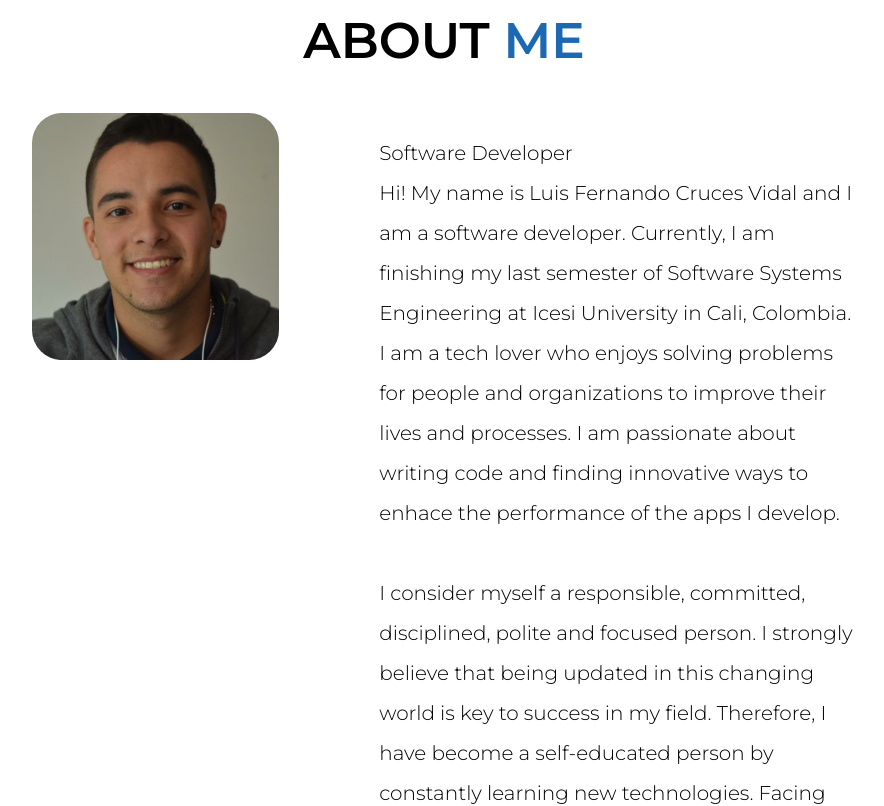
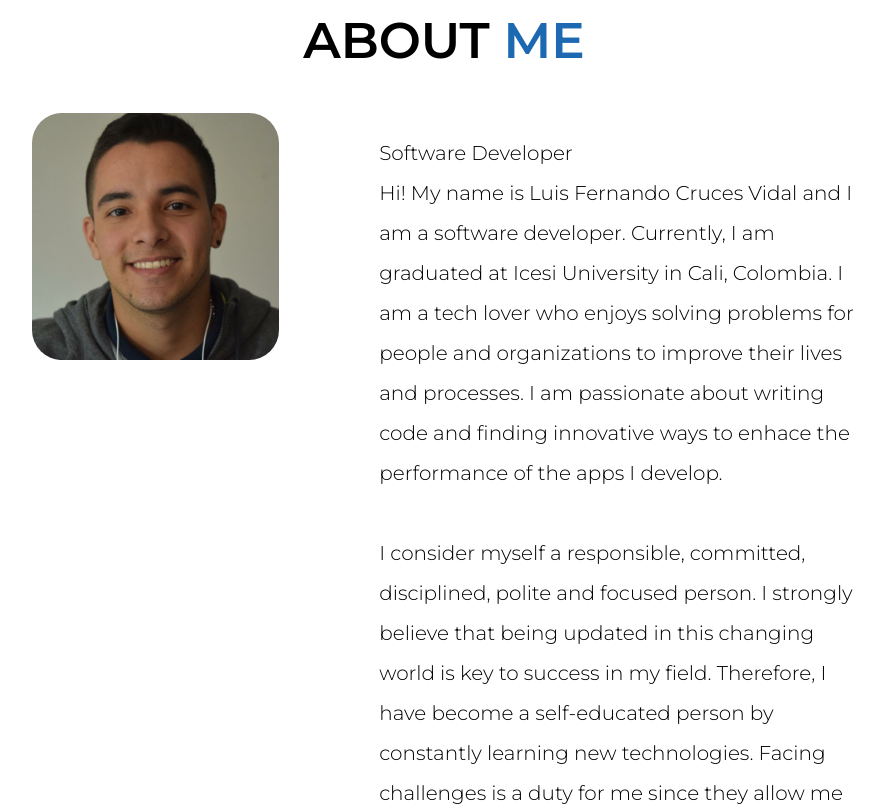
Before and after one commit to luisVidal97/cv-react, a React (Create React App) app: page / in a window 1280 px wide. Shown: the part 6340-7146 px from the top of the page, without its empty margins (196-1080 px from the left). Built offline with nearby package versions, Linux system fonts and the light colour scheme.

Commit message:
changed status: student to graduated

```diff
--- a/src/components/AboutMe.js
+++ b/src/components/AboutMe.js
@@ -10,7 +10,7 @@ export const AboutMe = () => {
                     <span> Software Developer</span>
                     <br />
                     Hi! My name is Luis Fernando Cruces Vidal and I am a software developer.
-                    Currently, I am finishing my last semester of Software Systems Engineering at Icesi  University in Cali, Colombia.
+                    Currently, I am graduated at Icesi University in Cali, Colombia.
                     I am a tech lover who enjoys solving problems for people and organizations to improve their lives and processes.
                     I am passionate about writing code and finding innovative ways to enhace the performance of the apps I develop.
                     <br />
```
